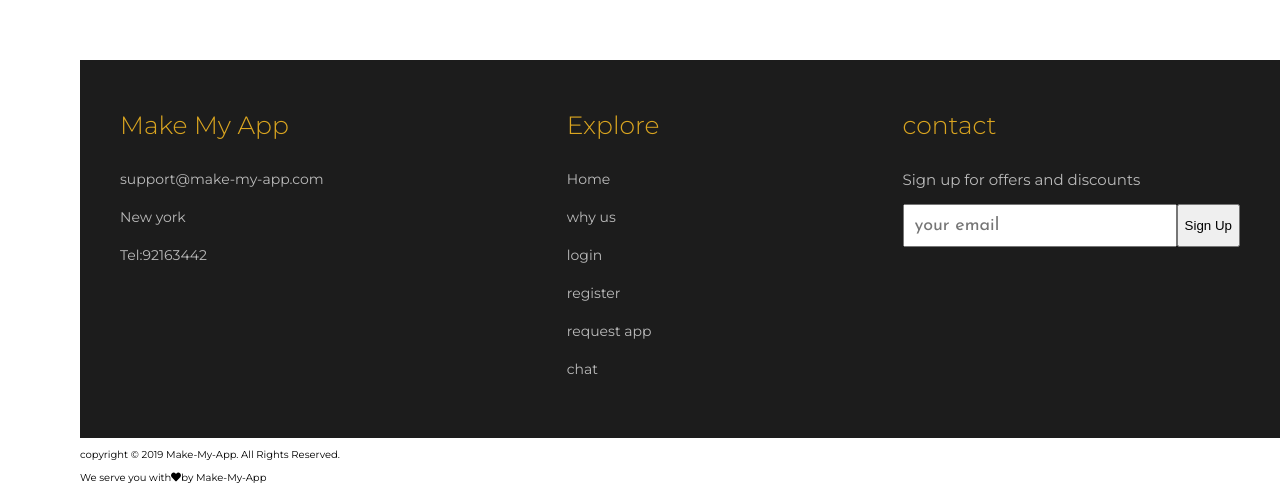
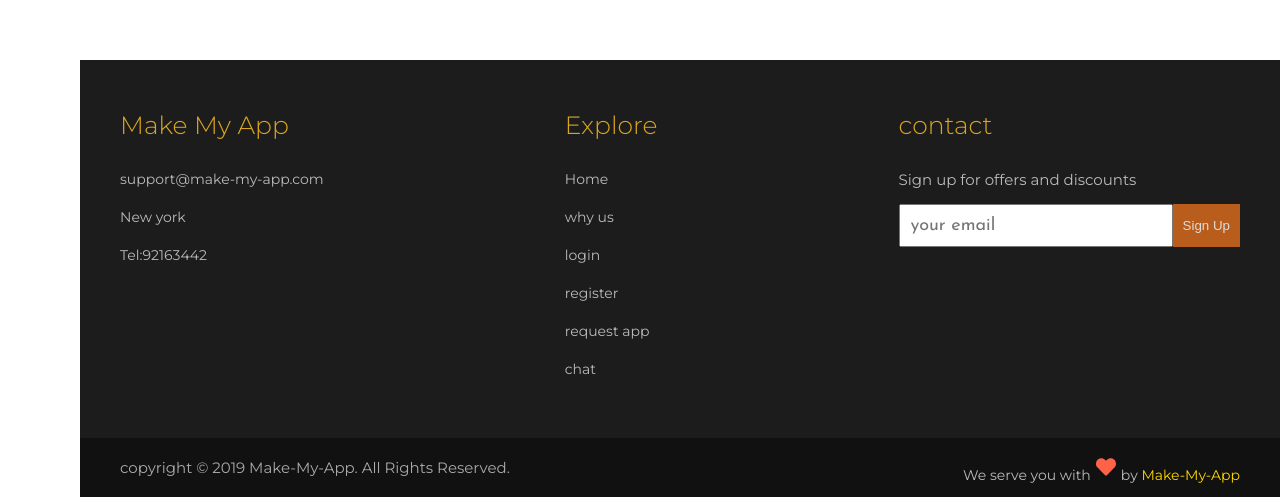
Before and after one commit to mohamed2m2018/make-my-app, a React (Create React App) app: page / in a window 1280 px wide. Shown: the part 2361-2858 px from the top of the page. Built offline with nearby package versions, Linux system fonts and the light colour scheme.

Commit message:
Finishing footer

```diff
--- a/src/components/Footer.js
+++ b/src/components/Footer.js
@@ -81,7 +81,7 @@ export default class Footer extends Component {
           <div className="text-right">
             <p>
               We serve you with
-              <FontAwesomeIcon icon={faHeart} />
+              <FontAwesomeIcon className='icon' icon={faHeart} />
               by <span>Make-My-App</span>
             </p>
           </div>
--- a/src/footer.css
+++ b/src/footer.css
@@ -45,3 +45,36 @@
     color: #444;
     outline: none;
 }
+
+.footer-btn{
+    padding:1rem;
+    background-color: #b85d1c;
+    color:#ddd;
+    border:none;
+}
+
+.creator-part{
+    display: flex;
+    justify-content: space-between;
+    align-items: center;
+    background-color: #111;
+    padding: 0 4rem;
+}
+.copyright-text{
+    font-size: 1.5rem;
+    color: #aaa;
+
+}
+
+.text-right{
+    font-size: 1.4rem;
+    color:#bbb;
+}
+.icon{
+    font-size: 2rem;
+    margin:.5rem;
+    color:tomato
+}
+.text-right span{
+    color:gold;
+}
```
